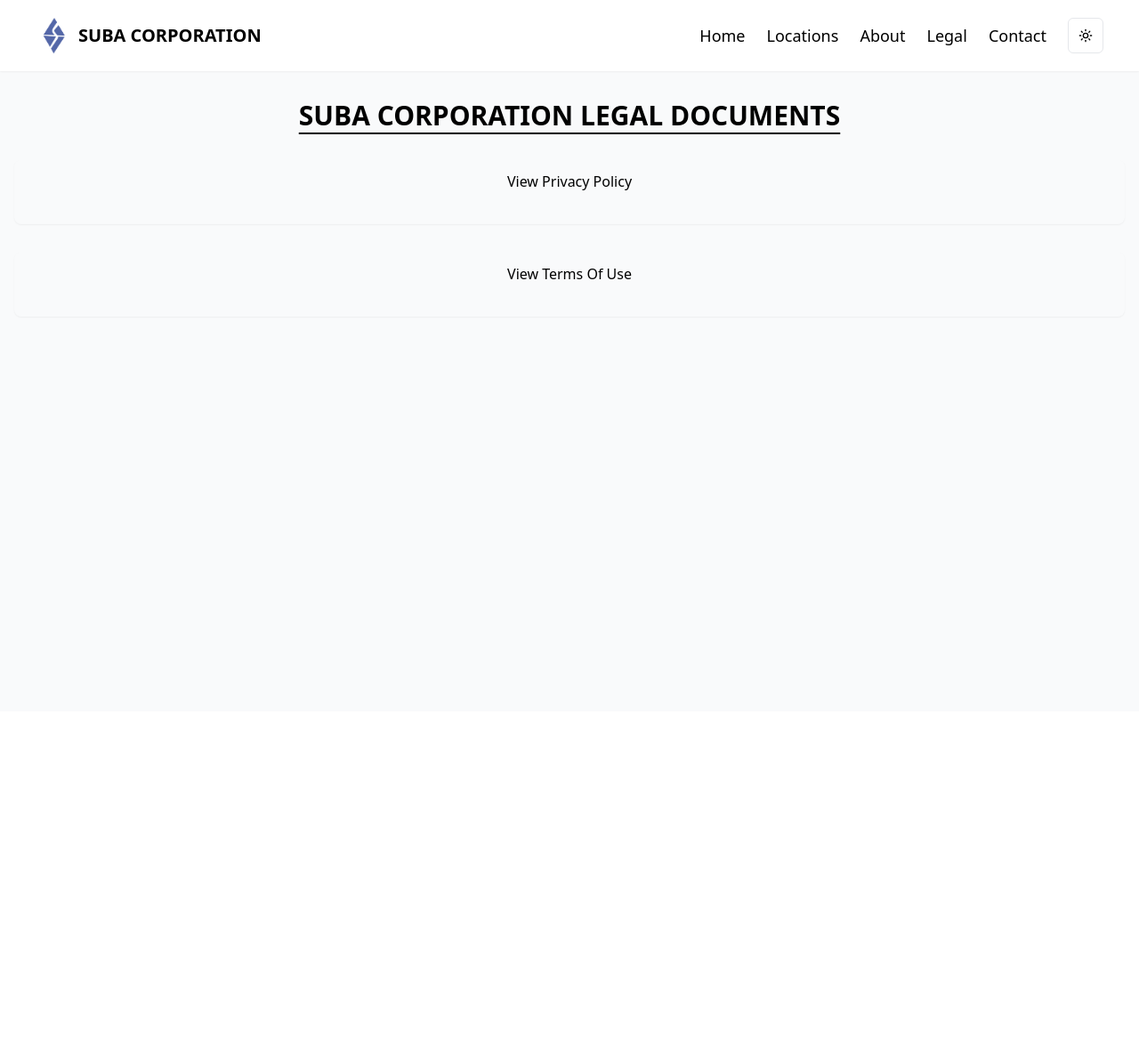
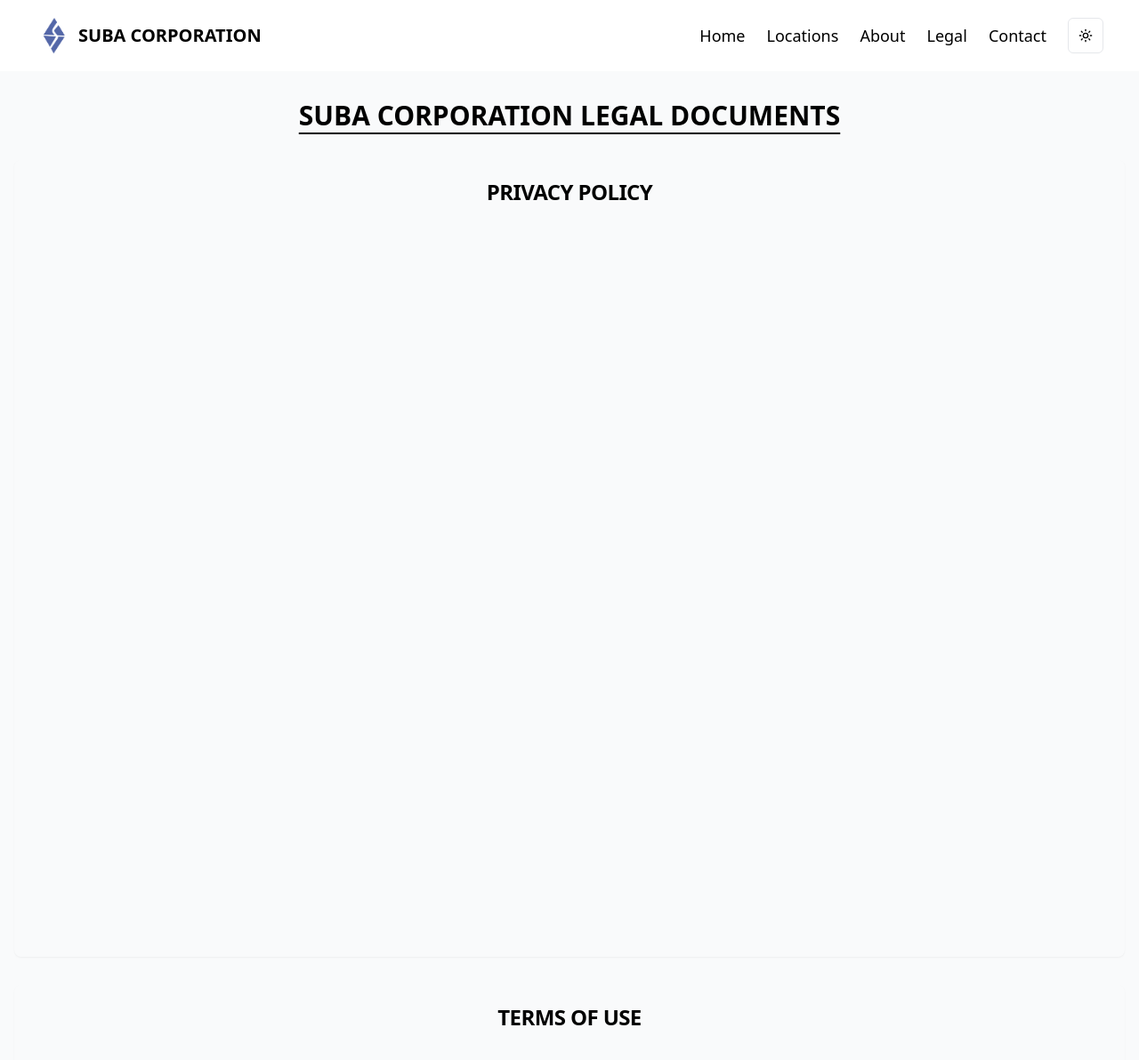
Before and after one commit to WilliamGiammona/subacorp, a Next.js app: page /legal in a window 1280 px wide. Shown: the top 1192 px of the page at 89% size. Before the commit the page ends 800 px from the top, so only its background shows below. Built offline with nearby package versions, Linux system fonts and the light colour scheme.

Commit message:
code refactor

```diff
--- a/app/legal/page.tsx
+++ b/app/legal/page.tsx
@@ -1,42 +1,83 @@
 import NavBar from "@/app/components/ui/navigation/NavBar";
-import { Card, CardContent } from "@/app/components/ui/card";
+import {
+  Card,
+  CardContent,
+  CardHeader,
+  CardTitle,
+} from "@/app/components/ui/card";
 
 const Legal = () => {
   return (
-    <div className="min-h-screen bg-gray-50 dark:bg-gray-900">
+    <div className="min-h-screen bg-background">
       <NavBar />
-      <main className=" ">
+      <main className="bg-gray-50 dark:bg-gray-900">
         <div className="container mx-auto px-4 py-8">
           <h1 className="text-3xl font-bold mb-8 text-foreground text-center underline decoration-2 underline-offset-8">
             SUBA CORPORATION LEGAL DOCUMENTS
           </h1>
 
           <div className="space-y-8">
-            {/* Privacy Policy PDF */}
+            {/* Privacy Policy */}
             <Card className="border-none">
-              <CardContent className="text-center">
+              <CardHeader>
+                <CardTitle className="text-center">PRIVACY POLICY</CardTitle>
+              </CardHeader>
+              <CardContent>
+                <div className="w-full max-w-4xl mx-auto">
+                  {/* Desktop view */}
+                  <div className="hidden lg:block">
+                    <div className="relative w-full rounded-md overflow-hidden h-[800px]">
+                      <iframe
+                        src="/legal/SUBA-Privacy-Policy.pdf"
+                        className="absolute top-0 left-0 w-full h-full"
+                        title="Privacy Policy"
+                      />
+                    </div>
+                  </div>
+                  {/* Mobile view */}
+                  <div className="lg:hidden text-center">
                     <a
                       href="/legal/SUBA-Privacy-Policy.pdf"
                       target="_blank"
                       rel="noopener noreferrer"
-                  className="inline-block px-6 py-3 bg-primary text-black dark:text-white rounded-md hover:bg-primary/90"
+                      className="inline-block px-6 py-3 bg-primary text-white rounded-md hover:bg-primary/90"
                     >
                       View Privacy Policy
                     </a>
+                  </div>
+                </div>
               </CardContent>
             </Card>
 
-            {/* Terms of Use PDF */}
+            {/* Terms of Use */}
             <Card className="border-none">
-              <CardContent className="text-center">
+              <CardHeader>
+                <CardTitle className="text-center">TERMS OF USE</CardTitle>
+              </CardHeader>
+              <CardContent>
+                <div className="w-full max-w-4xl mx-auto">
+                  {/* Desktop view */}
+                  <div className="hidden lg:block">
+                    <div className="relative w-full rounded-md overflow-hidden h-[800px]">
+                      <iframe
+                        src="/legal/SUBA-TOU.pdf"
+                        className="absolute top-0 left-0 w-full h-full"
+                        title="Terms of Use"
+                      />
+                    </div>
+                  </div>
+                  {/* Mobile view */}
+                  <div className="lg:hidden text-center">
                     <a
                       href="/legal/SUBA-TOU.pdf"
                       target="_blank"
                       rel="noopener noreferrer"
-                  className="inline-block px-6 py-3 bg-primary text-black dark:text-white rounded-md hover:bg-primary/90"
+                      className="inline-block px-6 py-3 bg-primary text-white rounded-md hover:bg-primary/90"
                     >
-                  View Terms Of Use
+                      View Terms of Use
                     </a>
+                  </div>
+                </div>
               </CardContent>
             </Card>
           </div>
```
Lines whose indentation alone changed are shown as unchanged.
